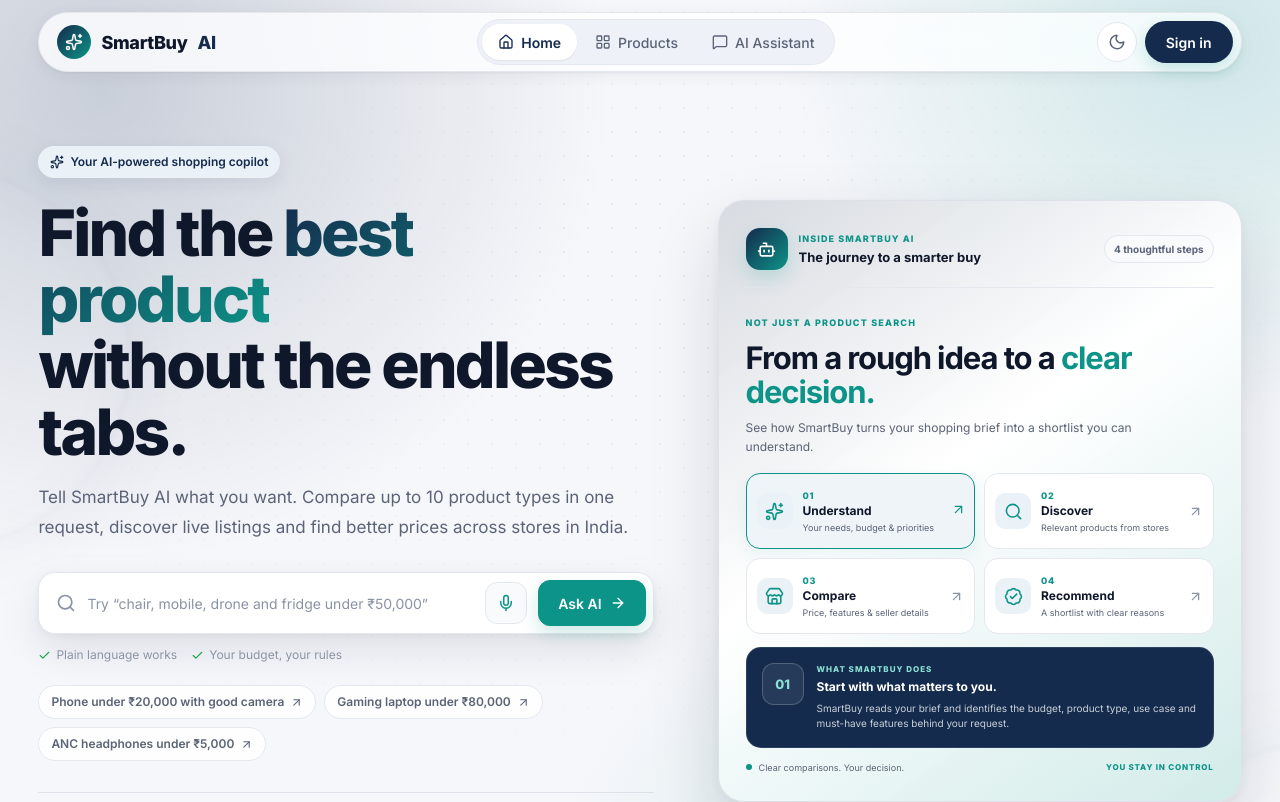
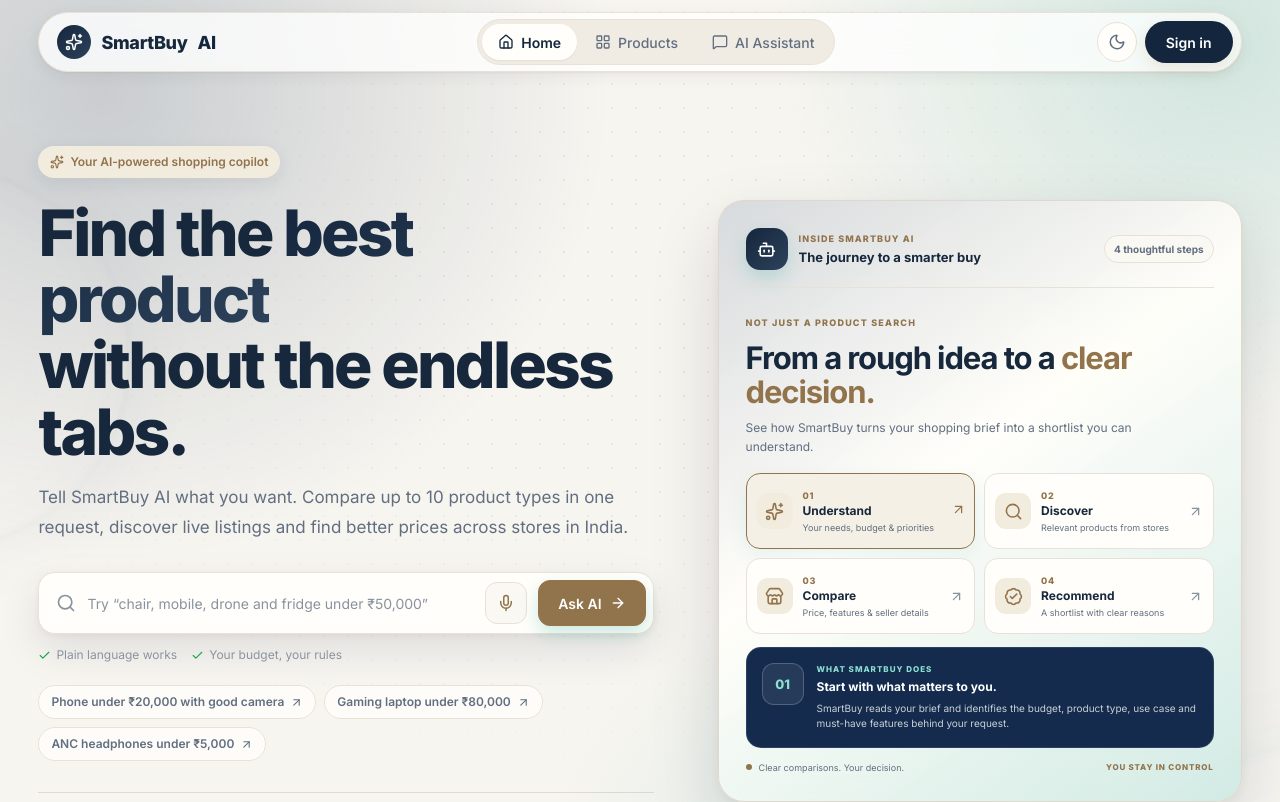
Before and after one commit to thearunendra/smartbuyai, a React (Vite) app in the folder frontend/: page / in a window 1280 px wide. Shown: the top 802 px of the page. Built offline with nearby package versions, Linux system fonts and the light colour scheme.

Commit message:
Set premium midnight navy and champagne theme

```diff
--- a/frontend/src/App.css
+++ b/frontend/src/App.css
@@ -3,23 +3,24 @@
    ===================================================== */
 
 :root {
-  --bg: #f6f7fb;
-  --bg-subtle: #eef1f7;
-  --surface: #ffffff;
-  --surface-2: #f8fafc;
-  --border: #e4e7ee;
-  --border-strong: #cfd5e1;
+  --bg: #f7f5f0;
+  --bg-subtle: #f0ece4;
+  --surface: #fffefa;
+  --surface-2: #faf8f3;
+  --border: #e8e1d7;
+  --border-strong: #d3c8b8;
 
-  --text: #0f172a;
-  --text-muted: #5b6477;
-  --text-subtle: #8a93a6;
+  --text: #17283c;
+  --text-muted: #626f80;
+  --text-subtle: #8993a0;
 
-  --primary: #142b4d;
-  --primary-hover: #0f2340;
-  --primary-soft: #eaf1f7;
+  --primary: #14263d;
+  --primary-hover: #0d1d30;
+  --primary-soft: #f2ecdf;
   --primary-text: #ffffff;
-  --accent: #0d9488;
-  --gradient: linear-gradient(135deg, #142b4d 0%, #0d9488 100%);
+  --accent: #92744c;
+  --accent-soft: #f2ecdf;
+  --gradient: linear-gradient(135deg, #14263d 0%, #2d435b 100%);
 
   --success: #16a34a;
   --success-soft: #ecfdf3;
@@ -48,21 +49,23 @@
 
 @media (prefers-color-scheme: dark) {
   :root:not([data-theme="light"]) {
-    --bg: #0b0f19;
-    --bg-subtle: #111727;
-    --surface: #121829;
-    --surface-2: #171e32;
-    --border: #232b41;
-    --border-strong: #323c57;
+    --bg: #0c1521;
+    --bg-subtle: #142235;
+    --surface: #18283a;
+    --surface-2: #1d3045;
+    --border: #2b3b4e;
+    --border-strong: #405268;
 
-    --text: #e8ebf3;
-    --text-muted: #a3abbe;
-    --text-subtle: #717a90;
+    --text: #f4f0e8;
+    --text-muted: #bac2cc;
+    --text-subtle: #8b97a6;
 
-    --primary: #0d9488;
-    --primary-hover: #14b8a6;
-    --primary-soft: rgba(13, 148, 136, 0.16);
-    --primary-text: #0b0f19;
+    --primary: #d2b889;
+    --primary-hover: #e0c99e;
+    --primary-soft: rgba(210, 184, 137, 0.14);
+    --primary-text: #14263d;
+    --accent: #d2b889;
+    --accent-soft: rgba(210, 184, 137, 0.14);
 
     --success: #4ade80;
     --success-soft: rgba(74, 222, 128, 0.1);
@@ -74,7 +77,7 @@
     --shadow: 0 4px 18px rgba(0, 0, 0, 0.35);
     --shadow-lg: 0 20px 45px rgba(0, 0, 0, 0.5);
 
-    --nav-bg: rgba(11, 15, 25, 0.75);
+    --nav-bg: rgba(12, 21, 33, 0.78);
     --skeleton: #1b2236;
     --skeleton-shine: #242d45;
 
@@ -83,21 +86,21 @@
 }
 
 :root[data-theme="dark"] {
-  --bg: #0b0f19;
-  --bg-subtle: #111727;
-  --surface: #121829;
-  --surface-2: #171e32;
-  --border: #232b41;
-  --border-strong: #323c57;
+  --bg: #0c1521;
+  --bg-subtle: #142235;
+  --surface: #18283a;
+  --surface-2: #1d3045;
+  --border: #2b3b4e;
+  --border-strong: #405268;
 
-  --text: #e8ebf3;
-  --text-muted: #a3abbe;
-  --text-subtle: #717a90;
+  --text: #f4f0e8;
+  --text-muted: #bac2cc;
+  --text-subtle: #8b97a6;
 
   --primary: #818cf8;
   --primary-hover: #a5b4fc;
   --primary-soft: rgba(129, 140, 248, 0.14);
-  --primary-text: #0b0f19;
+  --primary-text: #14263d;
 
   --success: #4ade80;
   --success-soft: rgba(74, 222, 128, 0.1);
@@ -109,7 +112,7 @@
   --shadow: 0 4px 18px rgba(0, 0, 0, 0.35);
   --shadow-lg: 0 20px 45px rgba(0, 0, 0, 0.5);
 
-  --nav-bg: rgba(11, 15, 25, 0.75);
+  --nav-bg: rgba(12, 21, 33, 0.78);
   --skeleton: #1b2236;
   --skeleton-shine: #242d45;
 
@@ -222,7 +225,7 @@ button {
 .btn-primary {
   background: var(--primary);
   color: var(--primary-text);
-  box-shadow: 0 6px 18px rgba(13, 148, 136, 0.22);
+  box-shadow: 0 6px 18px rgba(183, 154, 108, 0.22);
 }
 
 .btn-primary:hover:not(:disabled) {
@@ -317,7 +320,7 @@ button {
   padding: 4px 10px;
   border-radius: 999px;
   background: var(--primary-soft);
-  color: var(--primary);
+  color: var(--accent);
   font-size: 12px;
   font-weight: 600;
 }
```
